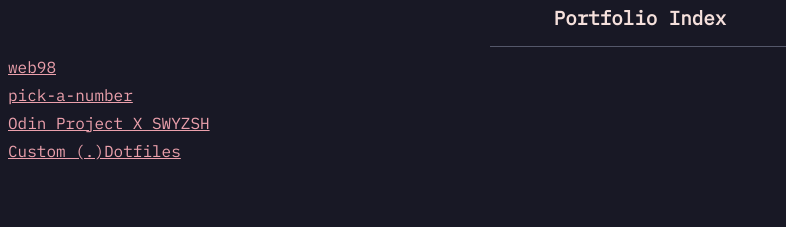
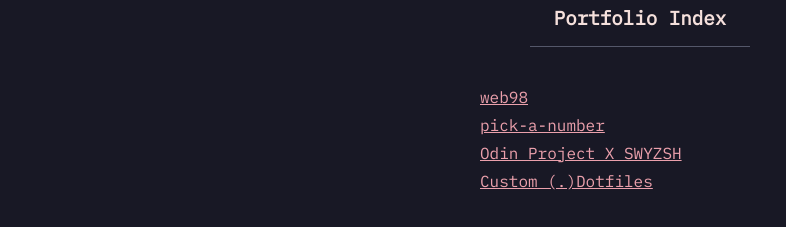
Before and after one commit to swyzsh/portfolio, a plain HTML site: page index.html in a window 1280 px wide. Shown: the part 79-306 px from the top of the page, without its empty margins (0-786 px from the left). Drawn offline with Linux system fonts and the light colour scheme.

Commit message:
fix viewport

```diff
--- a/style.css
+++ b/style.css
@@ -23,9 +23,9 @@ html {
 * Disable smooth scrolling when users have prefers-reduced-motion enabled
 */
 @media screen and (prefers-reduced-motion: reduce) {
-html {
-  scroll-behavior: auto;
-}
+  html {
+    scroll-behavior: auto;
+  }
 }
 
 body {
@@ -33,6 +33,9 @@ body {
   color: var(--text);
   background-color: var(--mantle);
   font-size: 1rem;
+  margin: 0 auto; /* center content horizontally */
+  width: 320px;
+  height: 100%;
 }
 
 h1 {
@@ -66,10 +69,10 @@ a:hover {
   display: block;
   background-color: var(--text);
   opacity: 33%;
-  width: 300px;
+  width: 220px;
   height: 1px;
   margin-top: -20px;
-  margin-bottom: 10px;
+  margin-bottom: 40px;
   margin-left: auto;
   margin-right: auto;
 }
```
